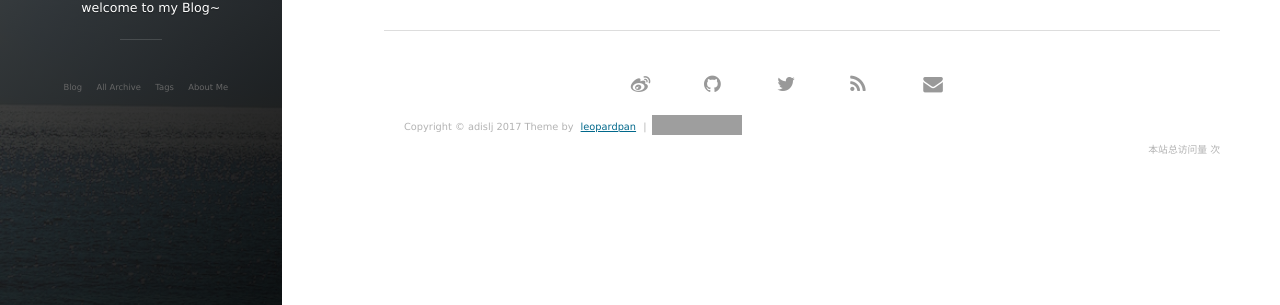
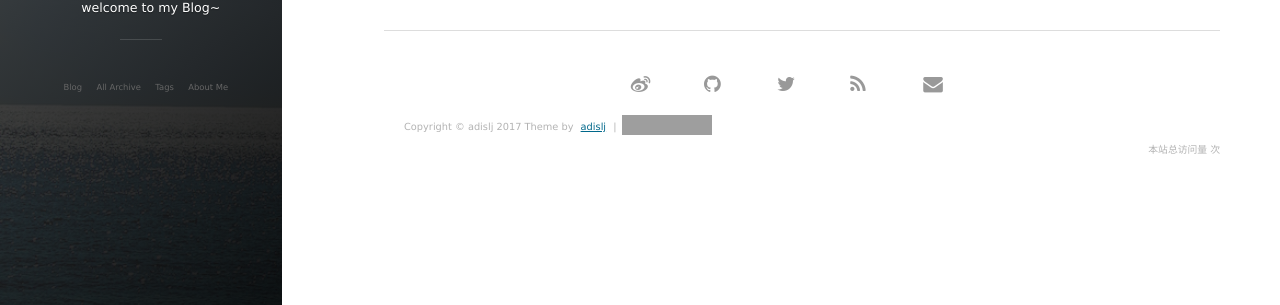
Before and after one commit to adislj/adislj.github.io, a Jekyll site: the page built from about.md, in a window 1280 px wide. Shown: the part 508-813 px from the top of the page. Built offline with Jekyll 4.4.1, drawn with Linux system fonts in a browser that asks for light colours; nearby versions of some CDN libraries; comment, search, counter and statistics services are not loaded; grey boxes are pictures that could not be loaded.

Commit message:
Google Analytics Id

```diff
--- a/_config.yml
+++ b/_config.yml
@@ -29,7 +29,7 @@
 # Google Analytics
 # 使用博客模板请去掉或者更换 id
 ga:
-    id: UA-84134159-3
+    id: UA-107215294-1
     host: auto
 
 
--- a/_includes/footer.html
+++ b/_includes/footer.html
@@ -69,7 +69,7 @@
 
         <div class = "footer_div">
            <p class="copyright text-muted">
-            Copyright &copy; {{ site.title }} {{ site.time | date: '%Y' }} Theme by <a href="http://baixin.io/">leopardpan</a> |
+            Copyright &copy; {{ site.title }} {{ site.time | date: '%Y' }} Theme by <a href="https://adislj.github.io/">adislj</a> |
             <iframe
                 style="margin-left: 2px; margin-bottom:-5px;"
                 frameborder="0" scrolling="0" width="91px" height="20px"
```
